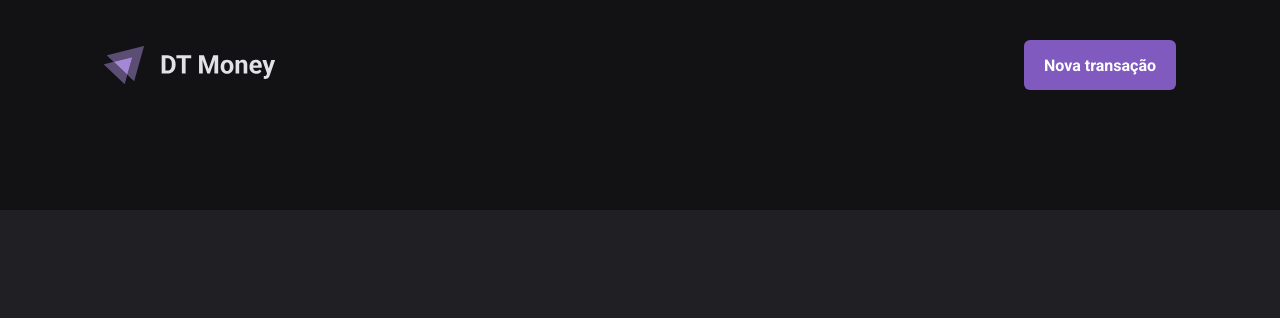
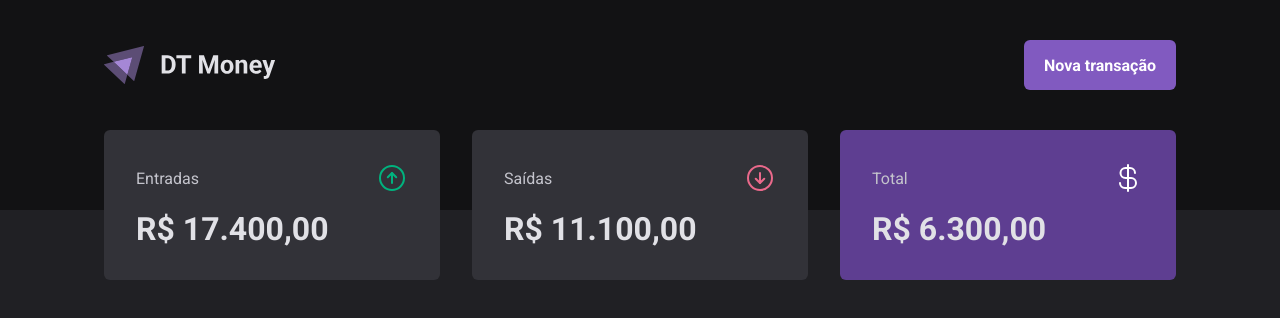
Before and after one commit to gabrielbuttendorf/dt-money, a React (Vite) app: page / in a window 1280 px wide. Shown: the top 318 px of the page. Built offline with nearby package versions, Linux system fonts and the light colour scheme.

Commit message:
create summary

```diff
--- a/package.json
+++ b/package.json
@@ -10,6 +10,7 @@
     "preview": "vite preview"
   },
   "dependencies": {
+    "phosphor-react": "^1.4.1",
     "react": "^19.1.0",
     "react-dom": "^19.1.0",
     "styled-components": "^6.1.19"
--- /dev/null
+++ b/src/components/Summary/index.tsx
@@ -0,0 +1,35 @@
+import { ArrowCircleDown, ArrowCircleUp, CurrencyDollar } from 'phosphor-react';
+import { SummaryCard, SummaryContainer } from './styles';
+
+export function Summary() {
+  return (
+    <SummaryContainer>
+      <SummaryCard>
+        <header>
+          <span>Entradas</span>
+          <ArrowCircleUp size={32} color="#00B37E" />
+        </header>
+
+        <strong>R$ 17.400,00</strong>
+      </SummaryCard>
+
+      <SummaryCard>
+        <header>
+          <span>Saídas</span>
+          <ArrowCircleDown size={32} color="#EA698B" />
+        </header>
+
+        <strong>R$ 11.100,00</strong>
+      </SummaryCard>
+
+      <SummaryCard variant='purple'>
+        <header>
+          <span>Total</span>
+          <CurrencyDollar size={32} color="#fff" />
+        </header>
+
+        <strong>R$ 6.300,00</strong>
+      </SummaryCard>
+    </SummaryContainer>
+  );
+}
--- /dev/null
+++ b/src/components/Summary/styles.ts
@@ -0,0 +1,41 @@
+import styled, { css } from 'styled-components';
+
+export const SummaryContainer = styled.section`
+  width: 100%;
+  max-width: 1120px;
+  margin: 0 auto;
+  padding: 0 1.5rem;
+
+  display: grid;
+  grid-template-columns: repeat(3, 1fr);
+  gap: 2rem;
+
+  margin-top: -5rem;
+`;
+
+interface SummaryCardProps {
+  variant?: 'purple';
+}
+
+export const SummaryCard = styled.div<SummaryCardProps>`
+  background: ${props => props.theme['gray-600']};
+  border-radius: 6px;
+  padding: 2rem;
+
+  header {
+    display: flex;
+    align-items: center;
+    justify-content: space-between;
+    color: ${props => props.theme['gray-300']};
+  }
+
+  strong {
+    display: block;
+    margin-top: 1rem;
+    font-size: 2rem;
+  }
+
+  ${props => props.variant === 'purple' && css`
+    background: ${props.theme['purple-700']}
+  `}
+`
--- a/src/pages/Transactions/index.tsx
+++ b/src/pages/Transactions/index.tsx
@@ -1,9 +1,11 @@
 import { Header } from '../../components/Header';
+import { Summary } from '../../components/Summary';
 
 export function Transactions() {
   return (
     <div>
       <Header />
+      <Summary />
     </div>
   );
 }
--- a/src/styles/themes/default.ts
+++ b/src/styles/themes/default.ts
@@ -17,4 +17,8 @@
   'pink-300': '#F0A2B8',
   'pink-500': '#EA698B',
   'pink-700': '#A3445E',
+
+  'green-300': '#66D9A6',
+  'green-500': '#00B37E',
+  'green-700': '#00875F',
 } as const;
```
Also changed, not shown: 1 other file (tests, documents, lock files or other folders).
